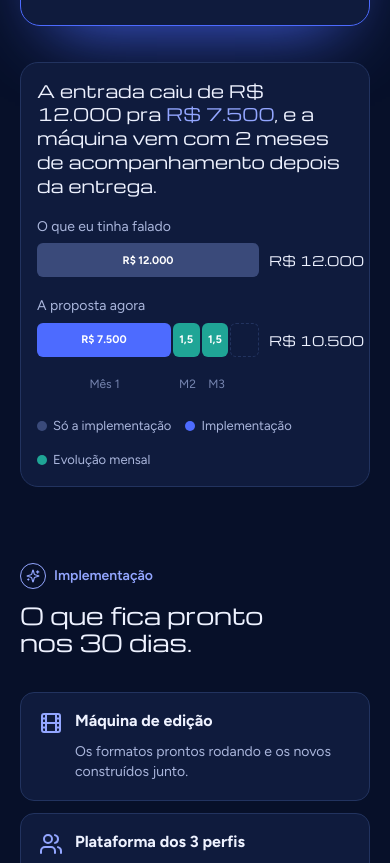
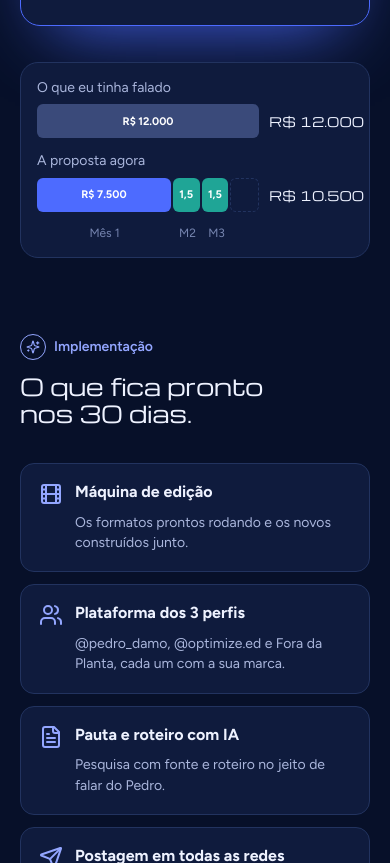
Before and after one commit to lukspit/proposta-optmize, a plain HTML site: page proposta/index.html in a window 390 px wide. Shown: the part 902-1765 px from the top of the page. Drawn offline with nearby package versions, Linux system fonts and the light colour scheme.

Commit message:
Comparação mais enxuta: sem frase e sem legenda
Co-Authored-By: Claude Opus 5.5 <noreply@anthropic.com>

```diff
--- a/proposta/index.html
+++ b/proposta/index.html
@@ -303,7 +303,7 @@ h1, h2 { font-family: var(--f-display); font-weight: 400; text-wrap: balance; le
 .opcao.unica { grid-template-columns: minmax(0,1fr) minmax(0,1.25fr); column-gap: 32px; align-items: center; padding: 28px; }
 .opcao.unica .inclui { border-top: 0; padding: 0 0 0 32px; border-left: 1px solid var(--line); }
 
-.regua { display: grid; gap: 18px; padding: 22px; }
+.regua { display: grid; gap: 12px; padding: 18px 22px; }
 .regua h3 { font-size: 16px; font-weight: 700; }
 .regua h3 small { display: block; font-weight: 500; font-size: 13px; color: var(--muted); margin-top: 2px; }
 .linha-r { display: grid; grid-template-columns: 170px minmax(0,1fr) 128px; gap: 14px; align-items: center; }
@@ -362,7 +362,7 @@ h1, h2 { font-family: var(--f-display); font-weight: 400; text-wrap: balance; le
 }
 @media (max-width: 600px) {
   .opcao { padding: 20px; }
-  .regua { padding: 16px; }
+  .regua { padding: 14px 16px; }
   .linha-r, .meses { grid-template-columns: minmax(0,1fr) 84px; gap: 6px 10px; }
   .longo { display: none; }
   .curto { display: inline; }
@@ -492,7 +492,6 @@ h1, h2 { font-family: var(--f-display); font-weight: 400; text-wrap: balance; le
 
     <div class="janela">
       <div class="regua">
-        <p class="frase">A entrada caiu de R$ 12.000 pra <em>R$ 7.500</em>, e a máquina vem com 2 meses de acompanhamento depois da entrega.</p>
         <div class="linha-r">
           <span>O que eu tinha falado</span>
           <div class="barra-r" aria-label="Antes: R$ 12.000 só pela implementação"><i class="unico" style="flex: 12000">R$ 12.000</i></div>
@@ -508,7 +507,6 @@ h1, h2 { font-family: var(--f-display); font-weight: 400; text-wrap: balance; le
           <div><span style="flex: 7500">Mês 1</span><span style="flex: 1500"><span class="longo">Mês 2</span><span class="curto">M2</span></span><span style="flex: 1500"><span class="longo">Mês 3</span><span class="curto">M3</span></span><span style="flex: 1500"></span></div>
           <span></span>
         </div>
-        <div class="legenda"><span style="--c: #3a4a7a">Só a implementação</span><span style="--c: var(--accent)">Implementação</span><span style="--c: var(--optimize)">Evolução mensal</span></div>
       </div>
     </div>
   </section>
```
